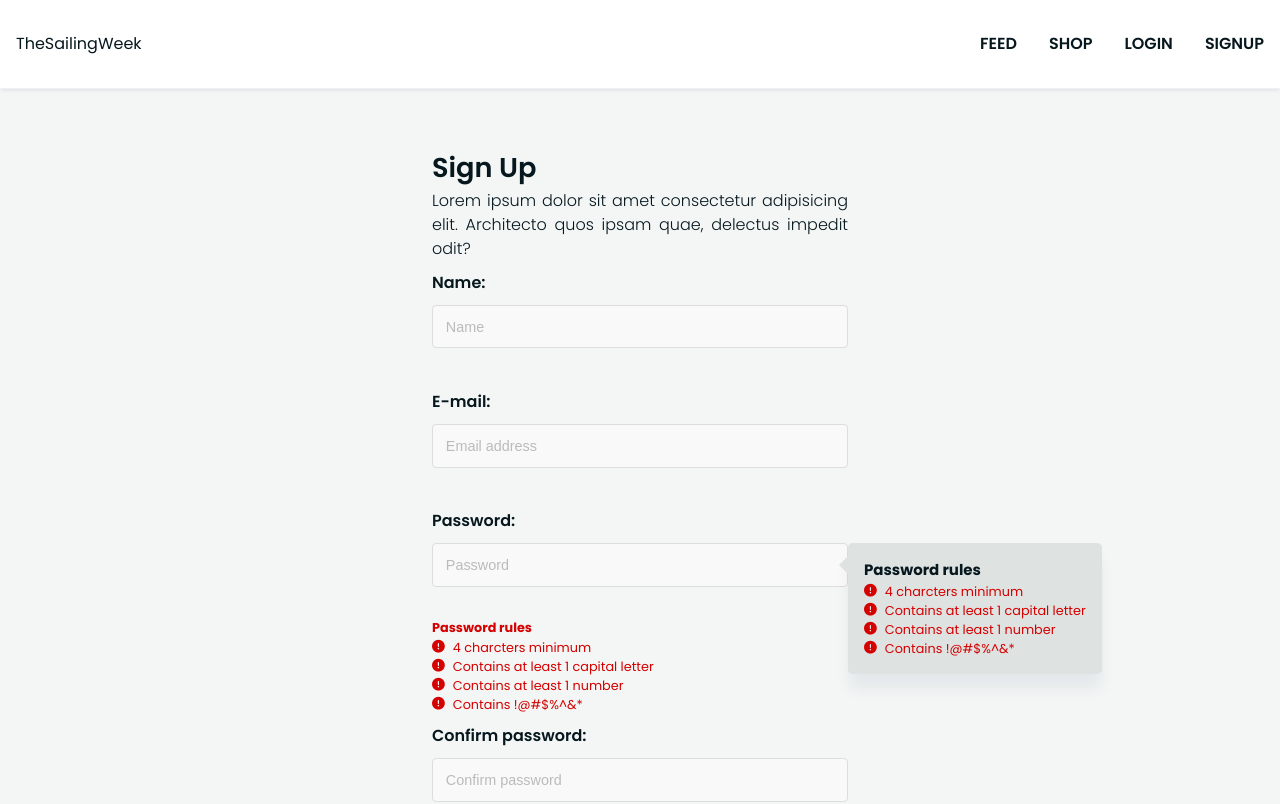
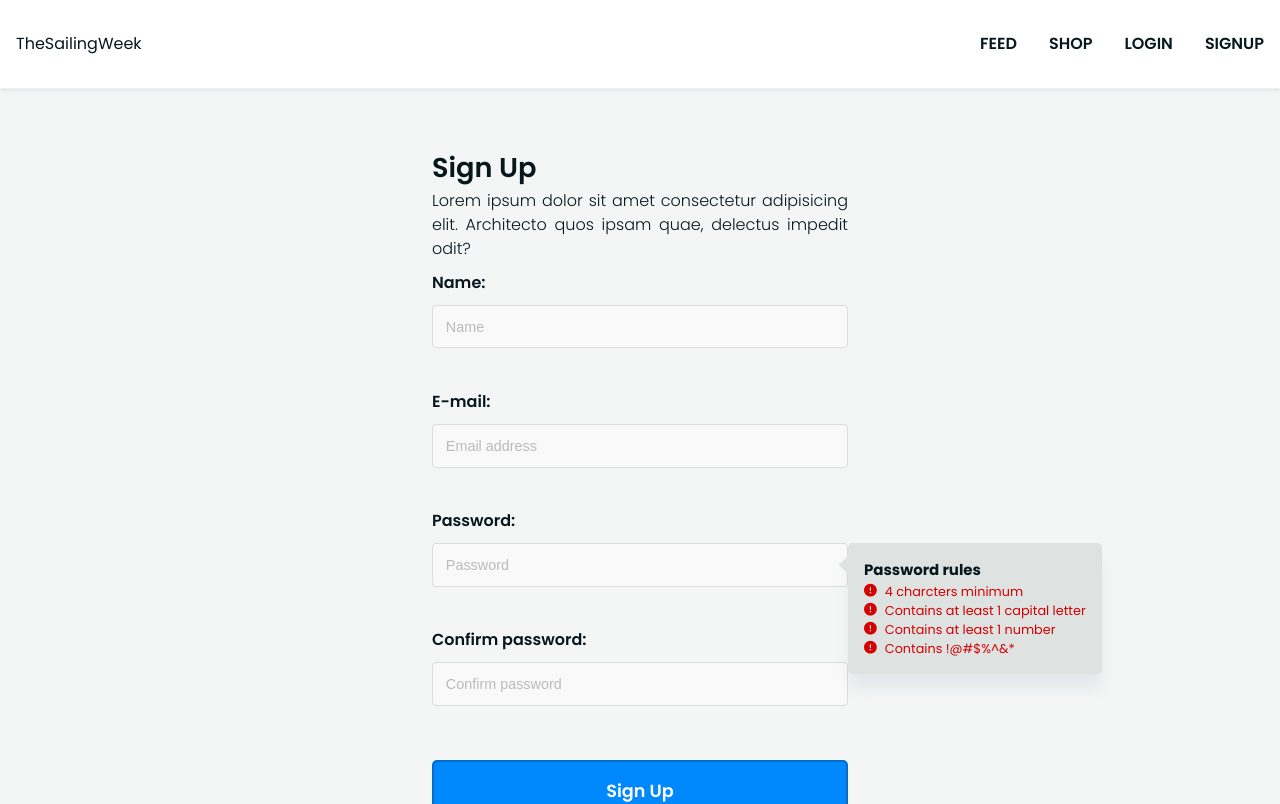
Before and after one commit to michaltruszczynski/AuthSys, a React (Create React App) app: page /signup in a window 1280 px wide. Shown: the top 804 px of the page. Built offline with nearby package versions, Linux system fonts and the light colour scheme.

Commit message:
password validation refactored

```diff
--- a/src/components/Form/PasswordInput/PasswordInput.js
+++ b/src/components/Form/PasswordInput/PasswordInput.js
@@ -1,7 +1,7 @@
 import React, { useState, useRef, useEffect, useCallback } from 'react';
 import PasswordValidator from '../../Validator/Validator';
 import ToolTip from '../../Tooltip/Tooltip';
-import ToggleContent from '../../ToggleContent/ToggleContent'
+import ToggleContent from '../../ToggleContent/ToggleContent';
 // import Resize from '../../UI/Resize/Resize';
 // import useWindowSize from '../../../hooks/useWindowSize';
 
@@ -10,6 +10,7 @@ import './PasswordInput.css';
 const PasswordInput = ({ id, elementType, config, value, invalid, touched, changed, errorMsg, validator, isFocused }) => {
 
     const [isInputActive, setIsInputActive] = useState(false);
+    const [showPswdRules, setShowPswdRules] = useState(false)
     // const [coords, setCoords] = useState();
     const passwordInputElementRef = useRef();
     const tooltipRef = useRef();
@@ -35,13 +36,17 @@ const PasswordInput = ({ id, elementType, config, value, invalid, touched, chang
 
         handlePosition();
         window.addEventListener('resize', handlePosition);
-        return () => {window.removeEventListener('resize', handlePosition); console.log('unmounting')};
+        return () => { window.removeEventListener('resize', handlePosition); console.log('unmounting') };
     });
 
 
     const focusHandler = () => {
         setIsInputActive(!isInputActive);
     };
+
+    const handleToggleContent = () => {
+        setShowPswdRules( prevState => !prevState)
+    }
 
     // console.log(isInputActive);
 
@@ -57,7 +62,7 @@ const PasswordInput = ({ id, elementType, config, value, invalid, touched, chang
 
     return (
         <div className="form__item">
-            <label htmlFor={id} className="form__label">{config.label}: </label>
+            <label htmlFor={id} className="form__label" onClick={handleToggleContent}>{config.label}: </label>
             <input
                 className={inputClasses.join(' ')}
                 type={config.type}
@@ -71,16 +76,10 @@ const PasswordInput = ({ id, elementType, config, value, invalid, touched, chang
                 ref={passwordInputElementRef}
             />
             <span className="form__input-error">{errorMsg}</span>
-            {}
             {show && <ToolTip ref={tooltipRef}>
                 <PasswordValidator value={value} active={isInputActive} type={'tooltip'} large={true} />
             </ToolTip>}
-
-            {
-                show && <PasswordValidator value={value} active={isInputActive} type={'tooltip'} large={false} />
-            }
-
-
+             <ToggleContent show={showPswdRules}><PasswordValidator value={value} active={isInputActive} type={'tooltip'} large={false} /></ToggleContent>
         </div>
     )
 }
--- a/src/components/ToggleContent/ToggleContent.js
+++ b/src/components/ToggleContent/ToggleContent.js
@@ -1,24 +1,54 @@
-import React, { useEffect, useRef } from 'react';
+import React, { useRef, useEffect } from 'react';
+
+import styles from './toggleContent.module.css'
 
 const ToggleContent = ({ show, children }) => {
     const contentContainerRef = useRef();
+    console.log(contentContainerRef)
+    useEffect( () => {
+        console.log(contentContainerRef)
+    },[]);
 
-    useEffect(() => {
-        const checkeElementDimensions = () => {
-            if (!contentContainerRef) return;
+    // useEffect(() => {
+        // const checkeElementDimensions = () => {
+        //     if (!contentContainerRef) return;
 
-            const coordsRefEl = contentContainerRef.current.getBoundingClientRect();
+        //     const coordsRefEl = contentContainerRef.current.getBoundingClientRect();
 
-            const { height } = coordsRefEl;
+        //     const { height } = coordsRefEl;
+        //     contentContainerRef.current.style.height = height + 'px';
+        // }
+        // checkeElementDimensions();
 
-        }
-        checkeElementDimensions();
+    //     const setHeight = () => {
+    //         let height = 0;
+    //         if (show) {
+    //             if (!contentContainerRef) return;
 
-    })
+    //             const coordsRefEl = contentContainerRef.current.getBoundingClientRect();
+
+    //             const { heighte } = coordsRefEl;
+    //             height = heighte
+    //             console.log(height)
+    //             contentContainerRef.current.style.height = heighte + 'px';
+    //         } else {
+    //             contentContainerRef.current.style.height = height + 'px';
+    //         }
+
+
+    //     }
+    //     setHeight();
+    // }, [show])
+
+    const getWrapperStyle = () => {
+        return show && contentContainerRef.current ? { height: contentContainerRef.current.scrollHeight + 'px'} : { height: '0'}
+    }
 
     return (
-        <div ref={contentContainerRef}>
-            {children}
+        <div className={styles['toggle-container']} style={getWrapperStyle()}>
+            <div ref={contentContainerRef}>
+                {children}
+            </div>
         </div>
     )
 }
--- /dev/null
+++ b/src/components/ToggleContent/toggleContent.module.css
@@ -0,0 +1,5 @@
+.toggle-container {
+    transition: all ease .5s;
+    overflow: hidden;
+    /* height: 0; */
+}
--- a/src/hooks/useScrollPosition.js
+++ b/src/hooks/useScrollPosition.js
@@ -1,8 +1,8 @@
-import { useRef, useLatoutEffect } from 'react';
+import { useRef, useLayoutEffect } from 'react';
 
 const isBrowser = typeof window !== 'undefined';
 
-function getScrollPosition() {
+function getScrollPosition({ element, useWindow }) {
     if (!isBrowser) return { x: 0, y: 0 }
 
     const target = element ? element.current : document.body;
```
